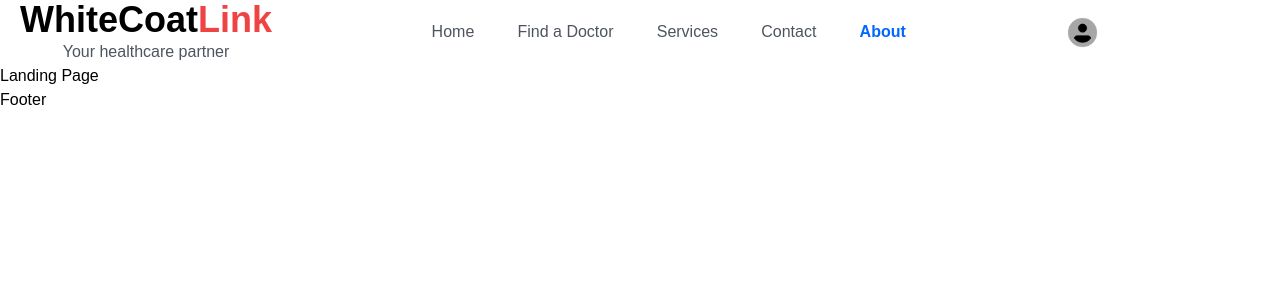
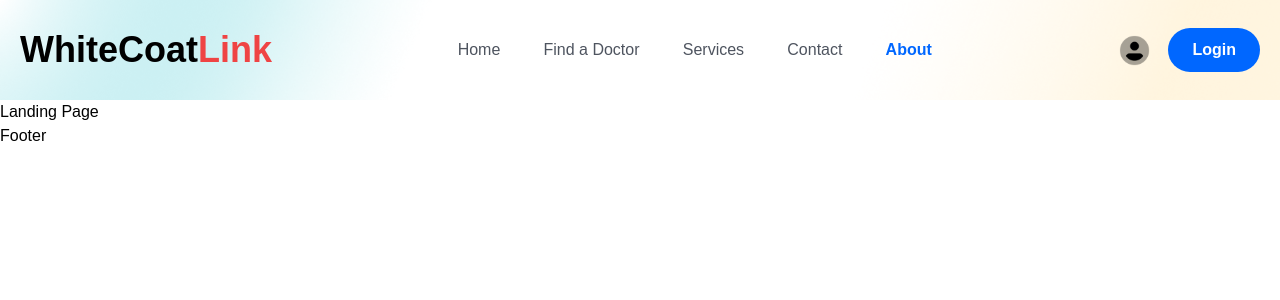
Before and after one commit to WhiteCoatLink/WhiteCoatLink, a React (Create React App) app: page /about in a window 1280 px wide. Shown: the top 300 px of the page. Built offline with nearby package versions, Linux system fonts and the light colour scheme.

Commit message:
hero added

```diff
--- /dev/null
+++ b/src/App.css
@@ -0,0 +1,39 @@
+.sticky__header {
+    width: 100px;
+    height: 80px;
+    line-height: 80px;
+    position: absolute;
+    top: 0;
+    left: 0;
+    z-index: 99999;
+    box-shadow: 3px 3px -8px 3px #ddd;
+}
+
+@media only screen and (max-width:768px){
+    .navigation {
+        width: 100%;
+        height: 100%;
+        position: fixed;
+        top: 0;
+        left: 0;
+        z-index: 100;
+        background:#00000084;
+        display: none;
+    }
+    .menu{
+        width: 15rem;
+        height: 100%;
+        position: absolute;
+        top: 0;
+        right: 0;
+        background: #fff;
+        z-index: 200;
+        flex-direction: column;
+        justify-content: center;
+        align-items: center;
+    }
+    .show__menu {
+        display: block;
+
+    }
+}
--- a/src/App.js
+++ b/src/App.js
@@ -1,6 +1,7 @@
 import { BrowserRouter as Router, Route, Routes } from "react-router-dom";
 import { About, Contact, Doctor, DoctorDetails, Footer, Header, Home, Landing, Services } from "./Router";
 import { useAuth0 } from "@auth0/auth0-react";
+import './App.css';
 
 function App() {
   const { isAuthenticated } = useAuth0();
--- a/src/assets/index.js
+++ b/src/assets/index.js
@@ -1,5 +1,6 @@
 import userImage from './user.png';
-
+import HeroBg from './hero-bg.png';
 export {
-    userImage
+    userImage,
+    HeroBg
 }
--- a/src/components/Header.js
+++ b/src/components/Header.js
@@ -1,6 +1,8 @@
-import React from 'react'
+import React, { useEffect, useRef } from 'react'
 import { NavLink, Link } from 'react-router-dom'
 import { userImage } from '../assets'
+import { useAuth0 } from '@auth0/auth0-react'
+import { BiMenu } from 'react-icons/bi'
 
 const navLinks = [
     { display: 'Home', path: '/' },
@@ -11,18 +13,41 @@ const navLinks = [
 ]
 
 const Header = () => {
+    const { loginWithPopup, user, isAuthenticated, logout } = useAuth0();
+    const headerRef = useRef(null);
+    const menuRef = useRef(null);
+
+    const handleStickyHeader = () => {
+        window.addEventListener('scroll', () => {
+            if (document.body.scrollTop > 80 || document.documentElement.scrollTop > 80) {
+                headerRef.current.classList.add('sticky__header')
+            } else {
+                headerRef.current.classList.remove('sticky__header')
+            }
+        })
+    }
+
+    useEffect(() => {
+        handleStickyHeader()
+        return () => window.removeEventListener('scroll', handleStickyHeader)
+    })
+
+    const toggleMenu = () => {
+        menuRef.current.classList.toggle('show__menu')
+    }
+
     return (
-        <header className='flex items-center justify-between header'>
+        <header className='flex items-center justify-between header' ref={headerRef}>
             {/* LOGO */}
             <div className="container">
                 <div className="flex items-center justify-between">
                     <div class="text-center">
                         <h1 class="text-4xl font-bold text-black">WhiteCoat<span class="text-red-500">Link</span></h1>
-                        <p class="text-textColor">Your healthcare partner</p>
+                        {/* <p class="text-textColor">Your healthcare partner</p> */}
                     </div>
 
                     {/* MENU */}
-                    <div className="navigation">
+                    <div className="navigation" ref={menuRef} onClick={toggleMenu}>
                         <ul className="flex items-center menu gap-[2.7rem]">
                             {
                                 navLinks.map((link, index) => (
@@ -34,19 +59,49 @@ const Header = () => {
                         </ul>
                     </div>
 
-                    {/* navright */}
+                    {/* RIGHT NAVIGATION */}
                     <div className="flex items-center gap-4">
                         <div>
                             <Link to="/">
-                                <figure className='w-[35px] h-[35px] rounded-full'>
-                                    <img src={userImage} alt='' className='w-full rounded-full' />
+                                <figure className='w-[35px] h-[35px] rounded-full cursor-pointer'>
+                                    {
+                                        isAuthenticated ? (
+                                            <div>
+                                                <img
+                                                    className="w-full h-full rounded-full"
+                                                    src={user.picture}
+                                                    alt={user.name}
+                                                />
+                                            </div>
+
+                                        ) : (
+                                            <div>
+                                                <img
+                                                    alt='user'
+                                                    src={userImage}
+                                                    className='object-cover w-full h-full rounded-full'
+                                                />
+                                            </div>
+                                        )
+                                    }
                                 </figure>
                             </Link>
                         </div>
-                    </div>
+                        {/* LOGIN/LOGOUT BUTTON */}
+                        <div>
+                            {
+                                isAuthenticated ? (
+                                    <button onClick={() => logout()} className='py-2 bg-red-600 px-6 text-white font-[600] h-[44px] flex items-center justify-center  rounded-full'>Logout</button>
+                                ) : (
+                                    <button onClick={() => loginWithPopup()} className='py-2 bg-primaryColor px-6 text-white font-[600] h-[44px] flex items-center justify-center rounded-full'>Login</button>
+                                )
+                            }
+                        </div>
 
-                    <div>
-                        <button className=''></button>
+                        {/* MOBILE VIEW */}
+                        <span className='md:hidden' onClick={toggleMenu}>
+                            <BiMenu className="w-6 h-6 cursor-pointer" />
+                        </span>
                     </div>
                 </div>
             </div>
--- a/src/index.css
+++ b/src/index.css
@@ -31,6 +31,12 @@
   .text__para{
     @apply text-[18px] leading-[30px] font-[400] text-textColor mt-[18px]
   }
+  .header {
+    @apply bg-[url("./assets/mask.png")] bg-no-repeat bg-center bg-cover w-full leading-[100px]
+  }
+  .hero__section {
+    @apply bg-[url("./assets/hero-bg.png")] bg-no-repeat bg-center bg-cover
+  }
 }
 
 @media only screen and (max-width:1024px) {
--- a/src/index.js
+++ b/src/index.js
@@ -8,8 +8,8 @@ const root = ReactDOM.createRoot(document.getElementById('root'));
 root.render(
   <React.StrictMode>
     <Auth0Provider
-      domain="dev-mw55ey2uqk3bkl0r.us.auth0.com"
-      clientId="Az2fOWKDUGhoNWQODDht0Uq2o12EPeun"
+      domain="dev-2mgbgxm3b0scb3xq.us.auth0.com"
+      clientId="Q1vvIszbg39DJqnjJp6fqiw5GsfHIbek"
       authorizationParams={{
         redirect_uri: window.location.origin
       }}
--- a/src/pages/Home.js
+++ b/src/pages/Home.js
@@ -3,7 +3,28 @@ import React from 'react'
 const Home = () => {
     return (
         <div>
-
+            <>
+                <section className='hero__section pt-[60px] 2xl:h-[800px]'>
+                    <div className="container">
+                        <div className="flex flex-col lg:flex-row gap-[90px] items-center justify-between">
+                            {/* HERO */}
+                            <div>
+                                <div className="lg:w-[570px]">
+                                    <h1 className="text-[36px] leading-[46px] text-headingColor font-[800] md:text-[60px] md:leading-[70px]">
+                                        "Empowering health for a vibrant life."
+                                    </h1>
+                                    <p className="text__para">
+                                        Revolutionizing healthcare with personalized wellness solutions for longevity
+                                    </p>
+                                    <button className='btn'>
+                                        Request an appointment
+                                    </button>
+                                </div>
+                            </div>
+                        </div>
+                    </div>
+                </section>
+            </>
         </div>
     )
 }
```
Also changed, not shown: src/assets/hero-bg.png (added), src/assets/mask.png (added).
